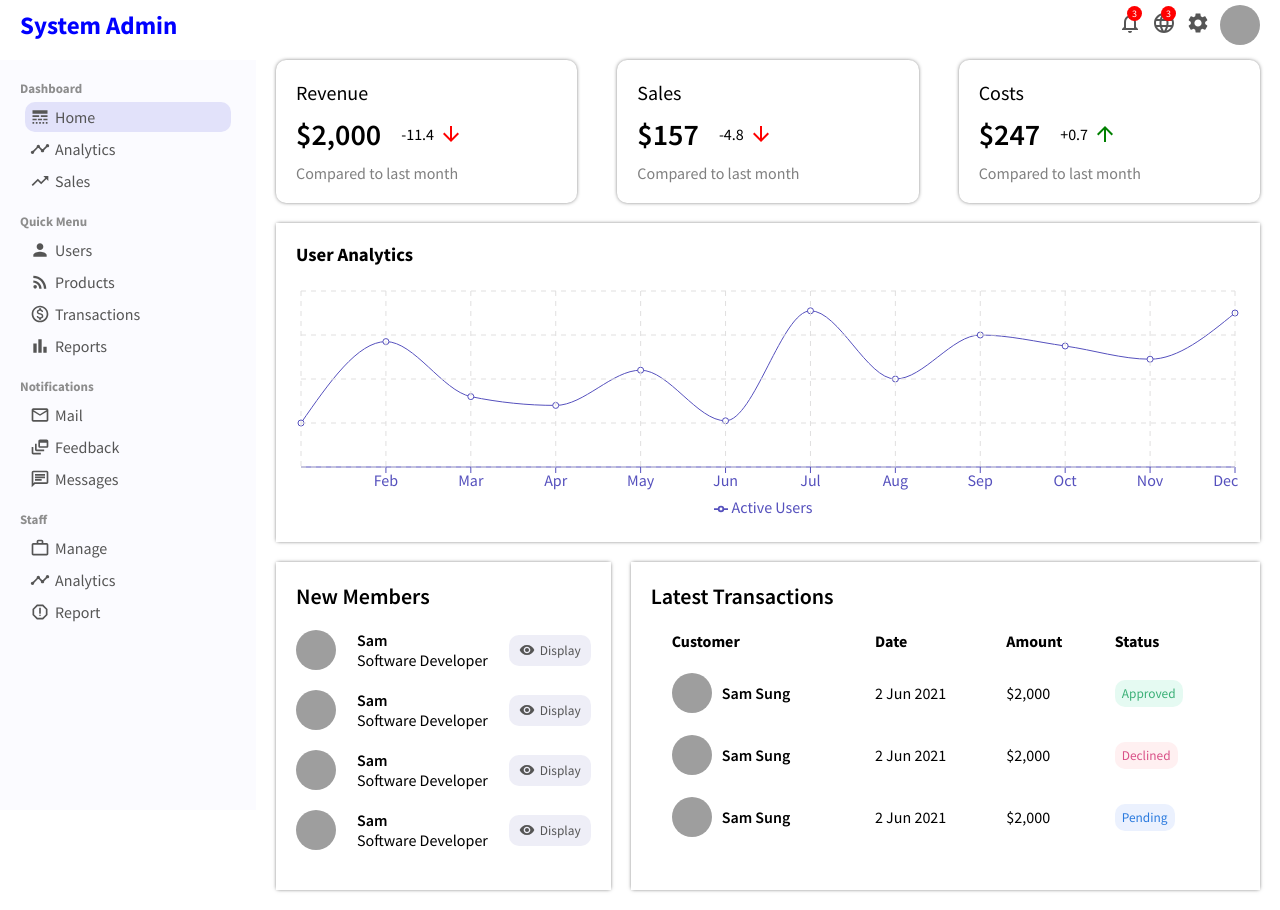
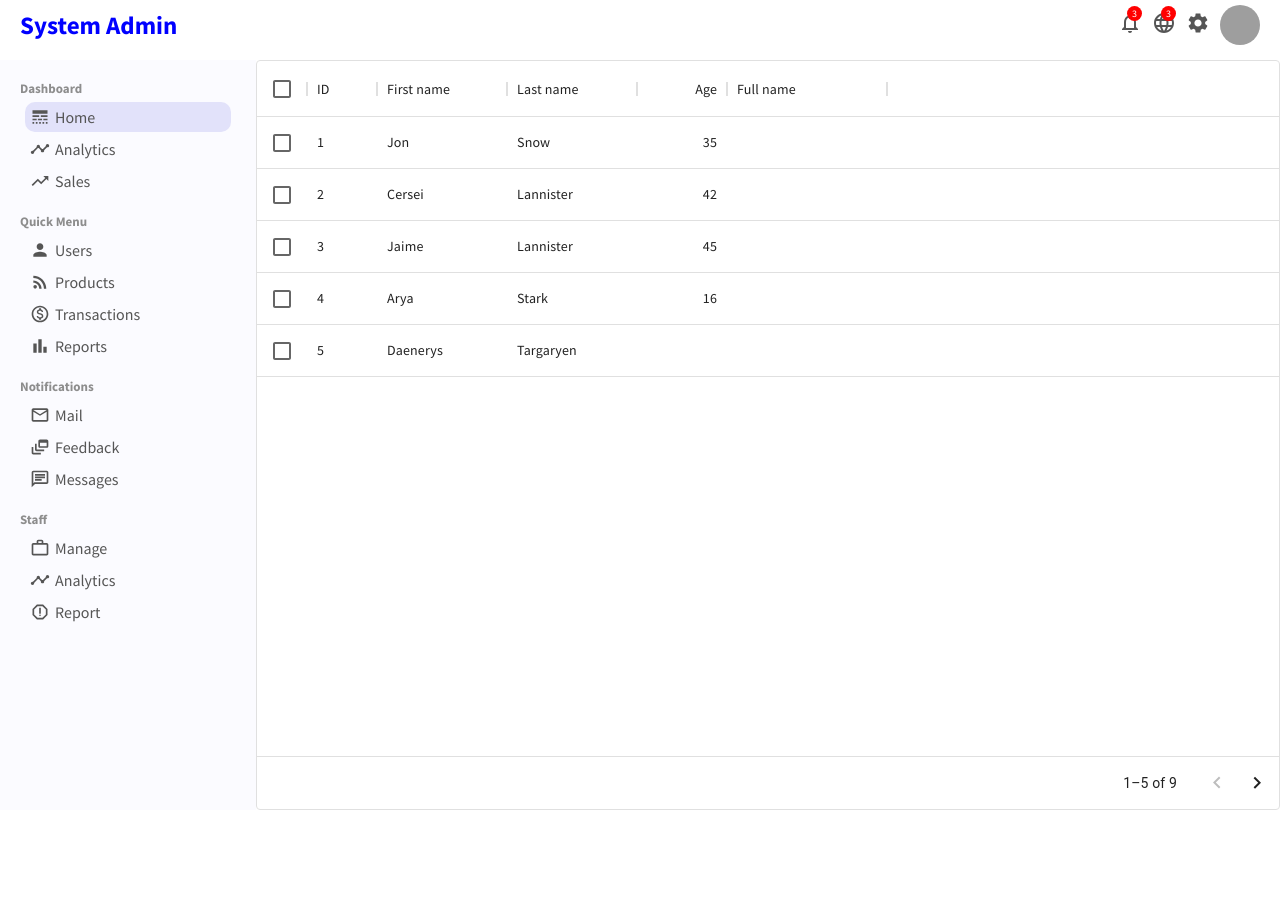
Before and after one commit to samuelkungu/redesign, a React (Create React App) app in the folder admin/panel/: page /users in a window 1280 px wide. After the commit the page ends 810 px from the top, so only its background shows below. Built offline with nearby package versions, Linux system fonts and the light colour scheme; grey boxes are pictures that could not be loaded.

Commit message:
datagrid

```diff
--- a/admin/panel/package.json
+++ b/admin/panel/package.json
@@ -7,11 +7,13 @@
     "@emotion/styled": "^11.8.1",
     "@mui/icons-material": "^5.6.2",
     "@mui/material": "^5.6.4",
+    "@mui/x-data-grid": "^5.10.0",
     "@testing-library/jest-dom": "^5.16.4",
     "@testing-library/react": "^13.2.0",
     "@testing-library/user-event": "^13.5.0",
     "react": "^18.1.0",
     "react-dom": "^18.1.0",
+    "react-router-dom": "^6.3.0",
     "react-scripts": "5.0.1",
     "recharts": "^2.1.9",
     "web-vitals": "^2.1.4"
--- a/admin/panel/src/App.js
+++ b/admin/panel/src/App.js
@@ -1,17 +1,24 @@
+import "./App.css";
+import { BrowserRouter, Routes, Route } from "react-router-dom";
 import SideBar from "./components/sidebar/SideBar";
 import TopBar from "./components/topbar/TopBar";
-import "./App.css";
 import Home from "./pages/home/Home";
+import UserList from "./pages/userlist/UserList";
+
 
 function App() {
   return (
-    <div className="App">
-     <TopBar/>
-     <div className="container">
-       <SideBar/>
-        <Home/>
-     </div>
-    </div>
+    <BrowserRouter>
+      <TopBar/>
+      <div className="container">
+      <SideBar/>
+        <Routes>
+          <Route path='' element={<Home/>} />
+          <Route path="/users" element={<UserList/>} />
+        </Routes>
+      </div>
+    </BrowserRouter>
+
   );
 }
 
--- /dev/null
+++ b/admin/panel/src/pages/userlist/UserList.jsx
@@ -0,0 +1,53 @@
+import React from 'react'
+import "./userList.css"
+import { DataGrid} from '@mui/x-data-grid';
+
+function UserList() {
+  const columns = [
+    { field: 'id', headerName: 'ID', width: 70 },
+    { field: 'firstName', headerName: 'First name', width: 130 },
+    { field: 'lastName', headerName: 'Last name', width: 130 },
+    {
+      field: 'age',
+      headerName: 'Age',
+      type: 'number',
+      width: 90,
+    },
+    {
+      field: 'fullName',
+      headerName: 'Full name',
+      description: 'This column has a value getter and is not sortable.',
+      sortable: false,
+      width: 160,
+    },
+  ];
+
+  const rows = [
+    { id: 1, lastName: 'Snow', firstName: 'Jon', age: 35 },
+    { id: 2, lastName: 'Lannister', firstName: 'Cersei', age: 42 },
+    { id: 3, lastName: 'Lannister', firstName: 'Jaime', age: 45 },
+    { id: 4, lastName: 'Stark', firstName: 'Arya', age: 16 },
+    { id: 5, lastName: 'Targaryen', firstName: 'Daenerys', age: null },
+    { id: 6, lastName: 'Melisandre', firstName: null, age: 150 },
+    { id: 7, lastName: 'Clifford', firstName: 'Ferrara', age: 44 },
+    { id: 8, lastName: 'Frances', firstName: 'Rossini', age: 36 },
+    { id: 9, lastName: 'Roxie', firstName: 'Harvey', age: 65 },
+  ];
+
+
+  return (
+    <div className='user-list'>
+
+      <DataGrid
+        rows={rows}
+        columns={columns}
+        pageSize={5}
+        rowsPerPageOptions={[5]}
+        checkboxSelection
+      />
+
+    </div>
+  )
+}
+
+export default UserList
--- /dev/null
+++ b/admin/panel/src/pages/userlist/userList.css
@@ -0,0 +1,3 @@
+.user-list{
+    flex: 4;
+}
```
Also changed, not shown: admin/panel/public/images/IMG20210712140719.jpg (added), 1 other file (tests, documents, lock files or other folders).
